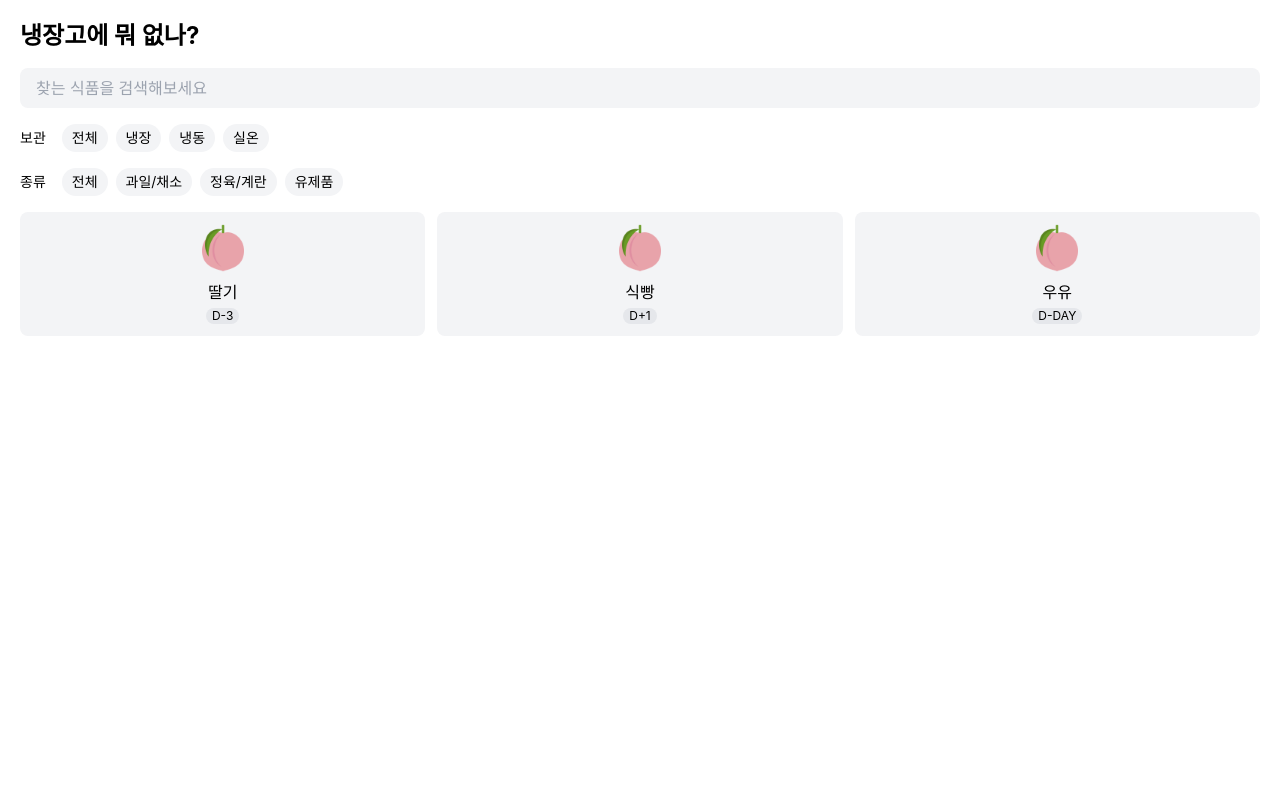
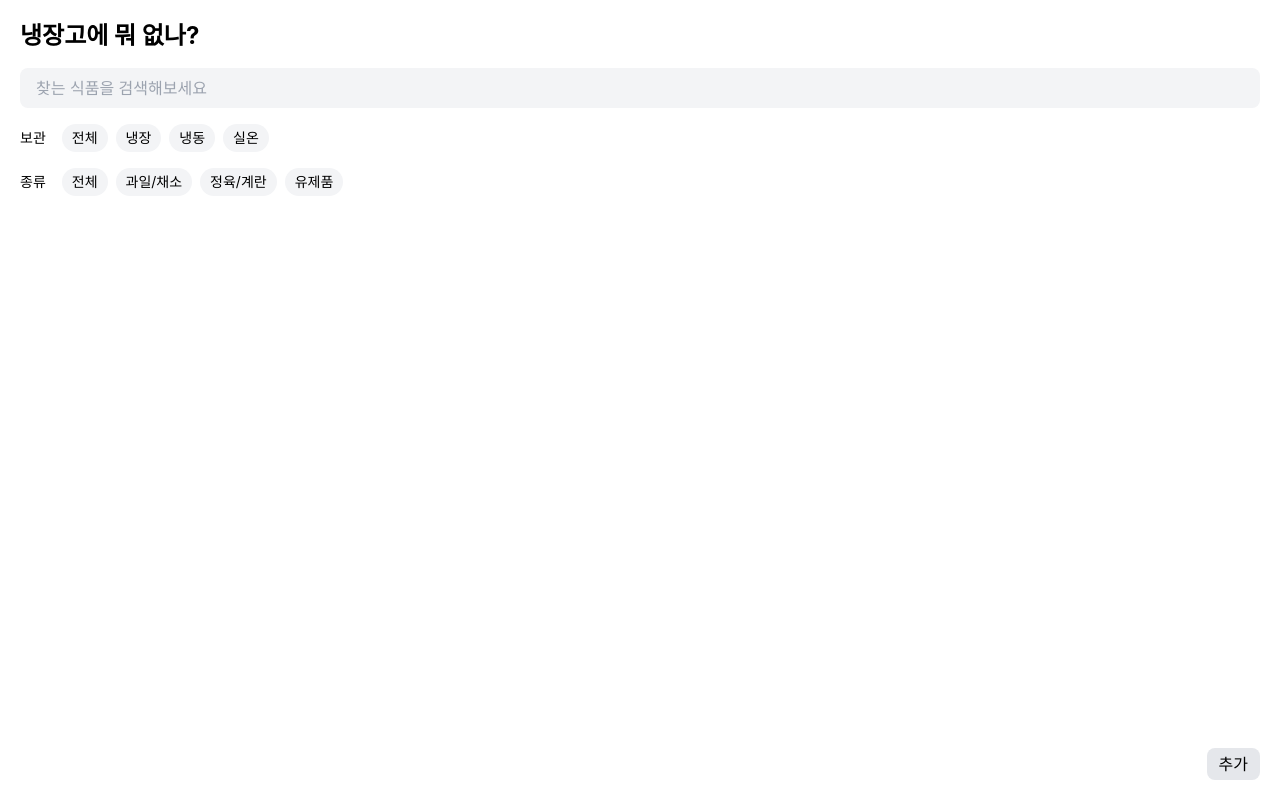
Before and after one commit to she0108/fridge-app, a React (Create React App) app: page / in a window 1280 px wide. Built offline with nearby package versions, Linux system fonts and the light colour scheme.

Commit message:
feat: food list, local storage

```diff
--- a/src/App.js
+++ b/src/App.js
@@ -1,9 +1,33 @@
+import { useState, useEffect } from "react";
 import FilterBar from "./components/FilterBar";
-import FoodItem from "./components/FoodItem";
 import SearchBar from "./components/SearchBar";
 import Title from "./components/Title";
+import FoodList from "./components/FoodList";
 
 function App() {
+  const [items, setItems] = useState(null);
+
+  useEffect(() => {
+    if (!items) {
+      const storedItems = localStorage.getItem("food-list");
+      if (storedItems) setItems(JSON.parse(storedItems));
+      else setItems([]);
+    }
+  }, [items]);
+
+  function addItem() {
+    let newItems;
+    setItems((items) => {
+      newItems = [...items, { name: "먹을거", dayleft: 0 }];
+      saveItems(newItems);
+      return newItems;
+    });
+  }
+
+  function saveItems(items) {
+    localStorage.setItem("food-list", JSON.stringify(items));
+  }
+
   return (
     <div className="w-screen min-h-screen p-5 flex flex-col gap-4">
       <Title />
@@ -13,11 +37,13 @@ function App() {
         name="종류"
         tags={["전체", "과일/채소", "정육/계란", "유제품"]}
       />
-      <section id="food-list" className="grid grid-cols-3 gap-3">
-        <FoodItem name="딸기" dday={3} />
-        <FoodItem name="식빵" dday={-1} />
-        <FoodItem name="우유" dday={0} />
-      </section>
+      <FoodList items={items} />
+      <button
+        onClick={addItem}
+        className="absolute right-5 bottom-5 px-3 py-1 rounded-lg bg-gray-200"
+      >
+        추가
+      </button>
     </div>
   );
 }
--- a/src/components/FoodItem.jsx
+++ b/src/components/FoodItem.jsx
@@ -1,7 +1,7 @@
-export default function FoodItem({ name, dday }) {
-  function ddayToString(dday) {
-    if (dday > 0) return `D-${dday}`;
-    else if (dday < 0) return `D+${-dday}`;
+export default function FoodItem({ name, dayleft }) {
+  function dayleftToDday(dayleft) {
+    if (dayleft > 0) return `D-${dayleft}`;
+    else if (dayleft < 0) return `D+${-dayleft}`;
     else return `D-DAY`;
   }
 
@@ -17,7 +17,7 @@ export default function FoodItem({ name, dday }) {
       />
       <p className="text-base font-medium text-center mb-1">{name}</p>
       <span className="px-1.5 rounded-full bg-gray-200 text-xs">
-        {ddayToString(dday)}
+        {dayleftToDday(dayleft)}
       </span>
     </div>
   );
--- /dev/null
+++ b/src/components/FoodList.jsx
@@ -0,0 +1,15 @@
+import FoodItem from "./FoodItem";
+
+export default function FoodList({ items }) {
+  if (!items) {
+    return <p>Loading...</p>;
+  }
+
+  return (
+    <section id="food-list" className="grid grid-cols-3 gap-3">
+      {items.map((item) => (
+        <FoodItem name={item.name} dayleft={item.dayleft} />
+      ))}
+    </section>
+  );
+}
```
